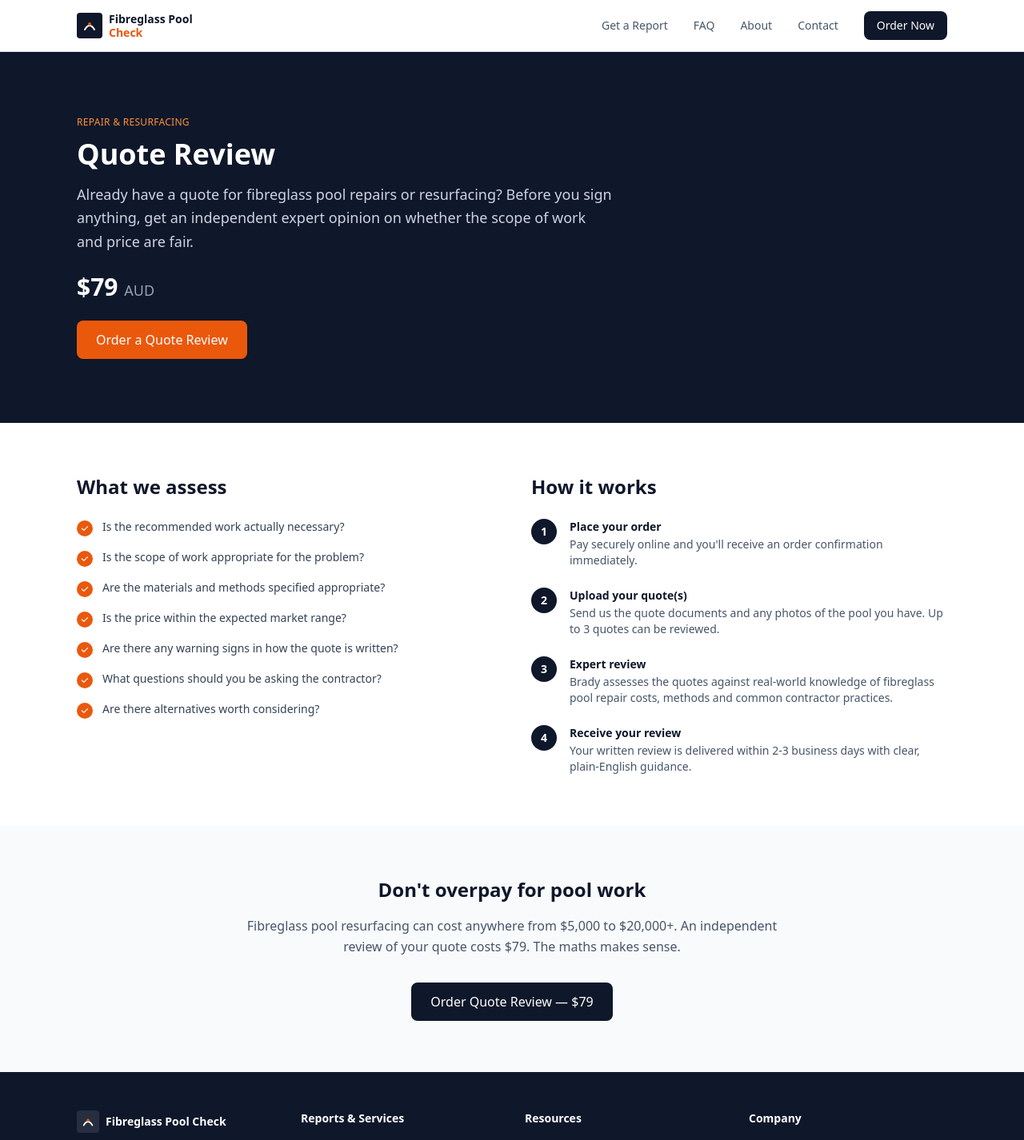
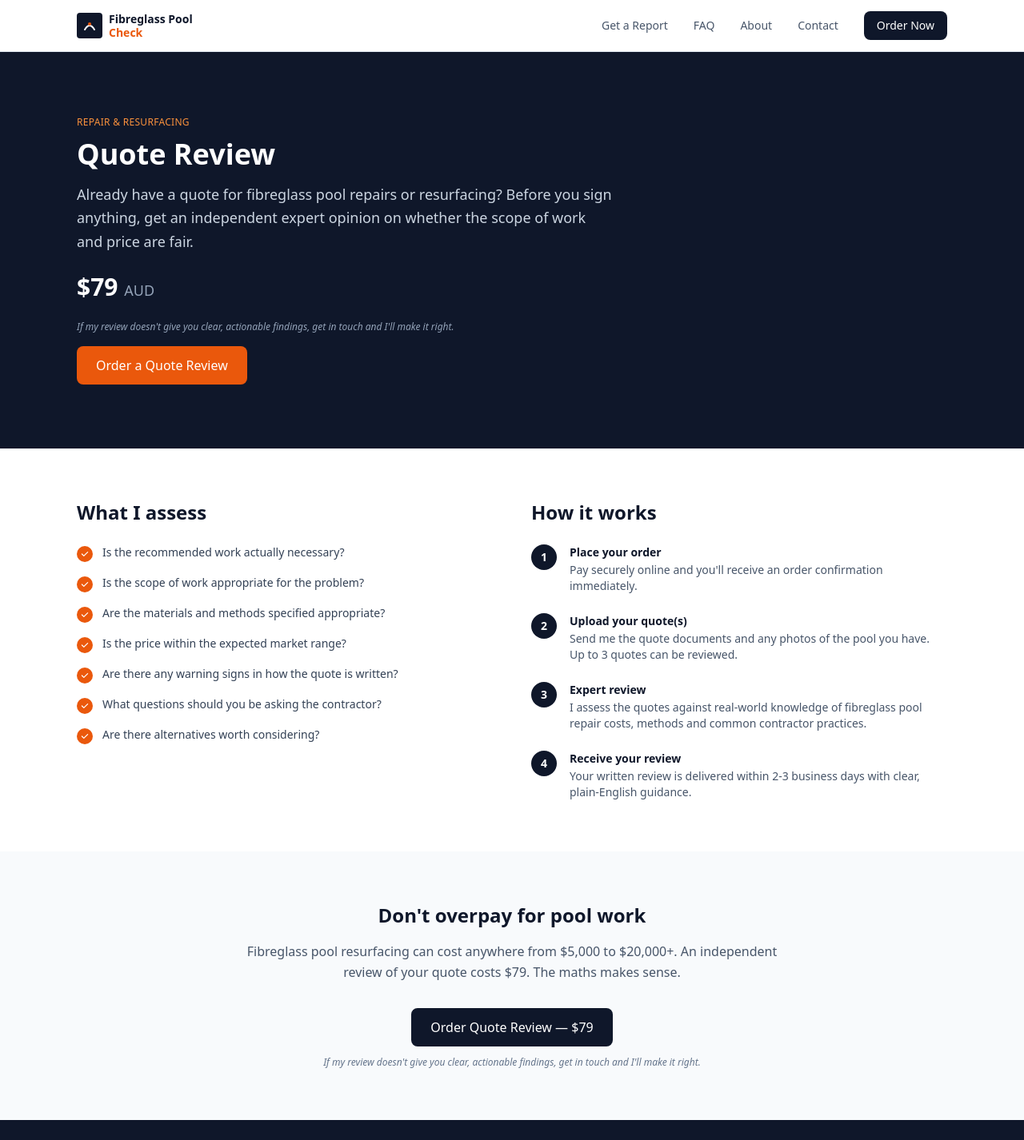
Before and after one commit to fibreglasspoolcheck/fibreglass-pool-check, a Next.js app: page /QuoteReview in a window 1280 px wide. Shown: the top 1426 px of the page at 80% size. Built offline with nearby package versions, Linux system fonts and the light colour scheme.

Commit message:
QuoteReview: add guarantee, fix voice to first person
Updated text to reflect personal assessment and commitment to quality.

```diff
--- a/app/QuoteReview/page.jsx
+++ b/app/QuoteReview/page.jsx
@@ -50,6 +50,7 @@ export default function QuoteReview() {
               Already have a quote for fibreglass pool repairs or resurfacing? Before you sign anything, get an independent expert opinion on whether the scope of work and price are fair.
             </p>
             <div className="text-3xl font-bold mb-6">$79 <span className="text-slate-400 text-lg font-normal">AUD</span></div>
+            <p className="text-slate-400 text-xs mb-4 italic">If my review doesn't give you clear, actionable findings, get in touch and I'll make it right.</p>
             <Link
               href="https://app.fibreglasspoolcheck.com.au/QuoteReview"
               className="inline-block bg-orange-600 hover:bg-orange-700 text-white px-6 py-3 rounded-lg font-medium transition-colors"
@@ -64,7 +65,7 @@ export default function QuoteReview() {
         <div className="max-w-6xl mx-auto px-4 sm:px-6 lg:px-8">
           <div className="grid grid-cols-1 lg:grid-cols-2 gap-12">
             <div>
-              <h2 className="text-2xl font-bold text-slate-900 mb-6">What we assess</h2>
+              <h2 className="text-2xl font-bold text-slate-900 mb-6">What I assess</h2>
               <div className="space-y-4">
                 {[
                   'Is the recommended work actually necessary?',
@@ -92,8 +93,8 @@ export default function QuoteReview() {
               <div className="space-y-6">
                 {[
                   { step: '1', title: 'Place your order', body: 'Pay securely online and you\'ll receive an order confirmation immediately.' },
-                  { step: '2', title: 'Upload your quote(s)', body: 'Send us the quote documents and any photos of the pool you have. Up to 3 quotes can be reviewed.' },
-                  { step: '3', title: 'Expert review', body: 'Brady assesses the quotes against real-world knowledge of fibreglass pool repair costs, methods and common contractor practices.' },
+                  { step: '2', title: 'Upload your quote(s)', body: 'Send me the quote documents and any photos of the pool you have. Up to 3 quotes can be reviewed.' },
+                  { step: '3', title: 'Expert review', body: 'I assess the quotes against real-world knowledge of fibreglass pool repair costs, methods and common contractor practices.' },
                   { step: '4', title: 'Receive your review', body: 'Your written review is delivered within 2-3 business days with clear, plain-English guidance.' },
                 ].map((item) => (
                   <div key={item.step} className="flex gap-4">
@@ -125,6 +126,7 @@ export default function QuoteReview() {
             >
               Order Quote Review — $79
             </Link>
+            <p className="text-slate-500 text-xs mt-3 italic">If my review doesn't give you clear, actionable findings, get in touch and I'll make it right.</p>
           </div>
         </div>
       </section>
```
